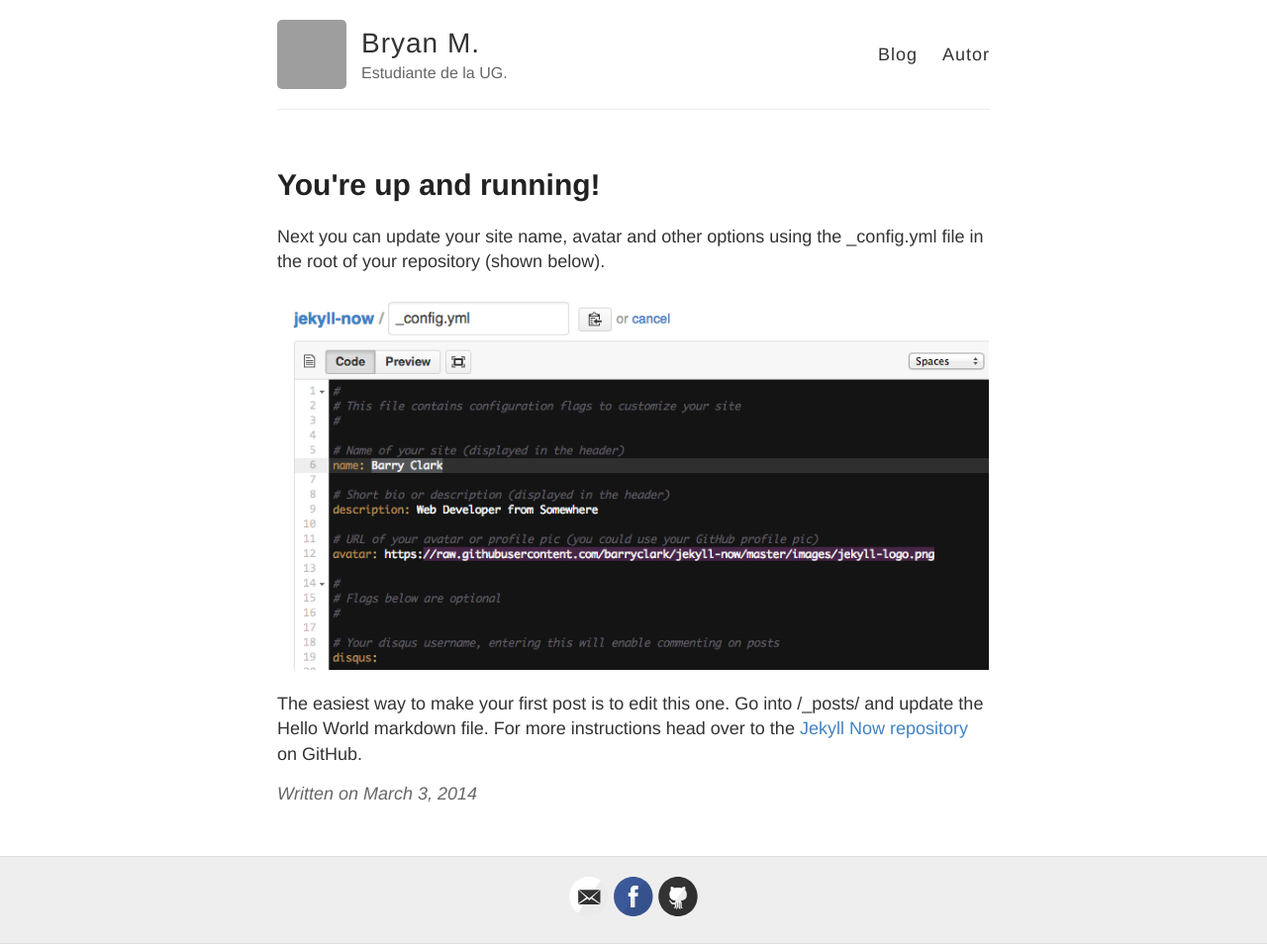
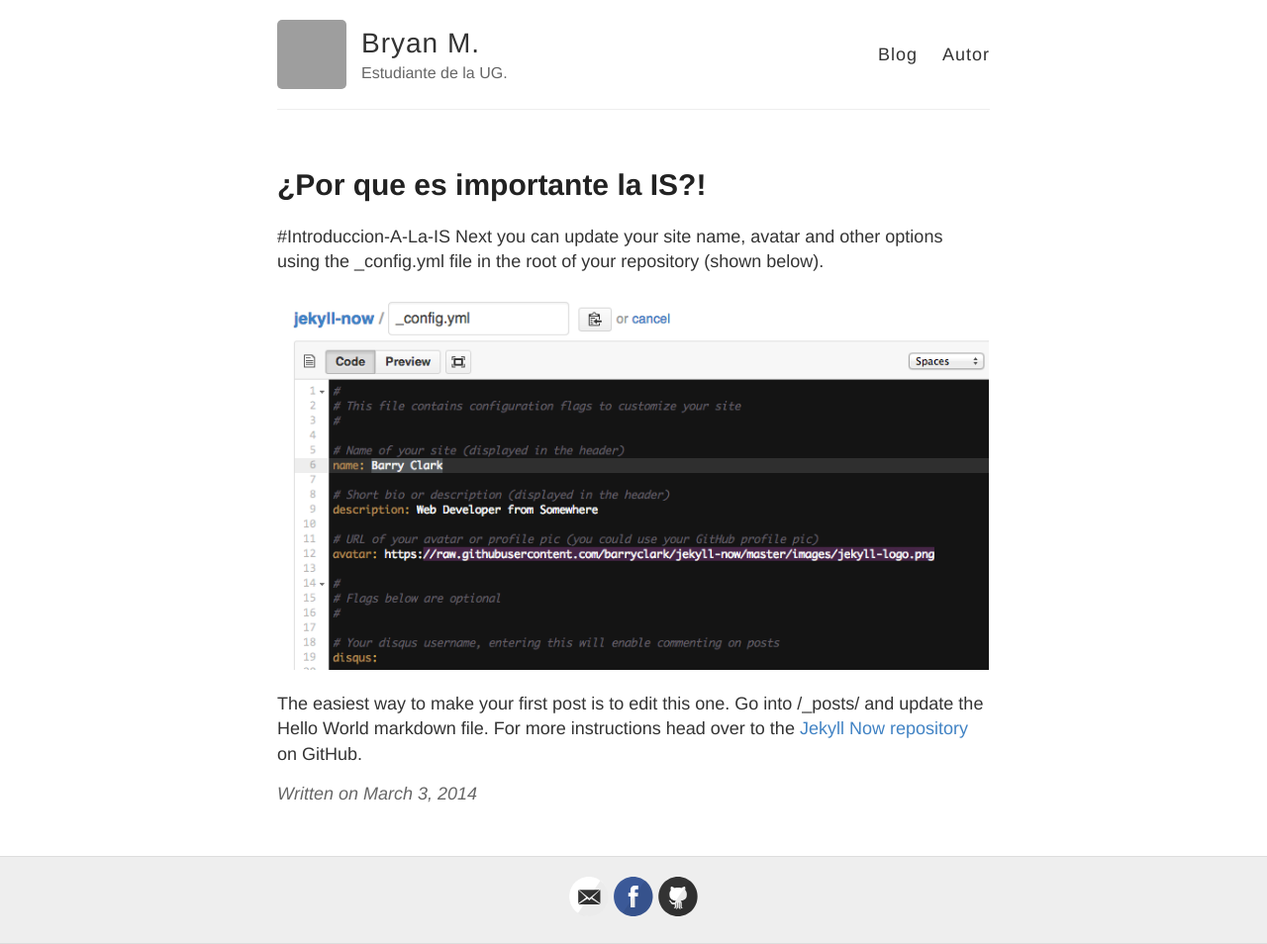
Before and after one commit to bryanjosemurillocamacho/bryanjosemurillocamacho.github.io, a Jekyll site: the page built from _posts/2014-3-3-Hello-World.md, in a window 1280 px wide. Shown: the whole page at 99% size. Built offline with Jekyll 4.4.1, drawn with Linux system fonts in a browser that asks for light colours; grey boxes are pictures that could not be loaded.

Commit message:
Update 2014-3-3-Hello-World.md

```diff
--- a/_posts/2014-3-3-Hello-World.md
+++ b/_posts/2014-3-3-Hello-World.md
@@ -1,9 +1,9 @@
 ---
 layout: post
-title: You're up and running!
+title: ¿Por que es importante la IS?!
 ---
 
-Next you can update your site name, avatar and other options using the _config.yml file in the root of your repository (shown below).
+#Introduccion-A-La-IS Next you can update your site name, avatar and other options using the _config.yml file in the root of your repository (shown below).
 
 ![_config.yml]({{ site.baseurl }}/images/config.png)
 
```
